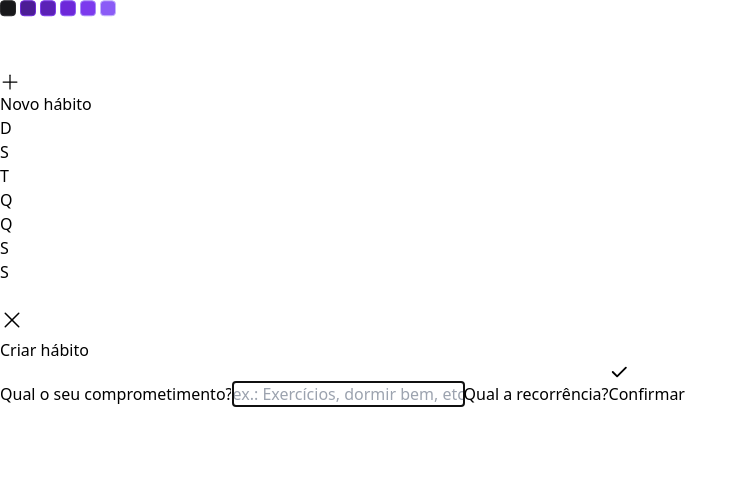
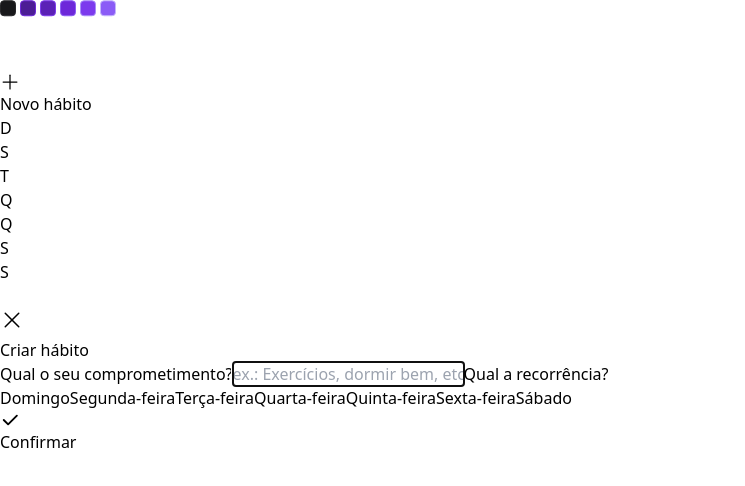
Before and after one commit to ErickSilva2605/rocketseat-nlw-setup, a React (Vite) app in the folder web/: page / in a window 1280 px wide. Both pictures are taken after a click on the button "Novo hábito". Shown: the top 486 px of the page, without its empty margins (0-745 px from the left). Built offline with nearby package versions, Linux system fonts and the light colour scheme.

Commit message:
Criando os checkboxes na web

```diff
--- a/web/package.json
+++ b/web/package.json
@@ -9,6 +9,7 @@
     "preview": "vite preview"
   },
   "dependencies": {
+    "@radix-ui/react-checkbox": "^1.0.1",
     "@radix-ui/react-dialog": "^1.0.2",
     "@radix-ui/react-popover": "^1.0.3",
     "clsx": "^1.2.1",
--- a/web/src/components/HabitDay.tsx
+++ b/web/src/components/HabitDay.tsx
@@ -1,6 +1,8 @@
 import * as Popover from '@radix-ui/react-popover';
+import * as Checkbox from '@radix-ui/react-checkbox';
 import clsx from 'clsx';
 import { ProgressBar } from './ProgressBar';
+import { Check } from 'phosphor-react';
 
 interface HabitDayProps {
   completed: number,
@@ -29,6 +31,23 @@
 
           <ProgressBar progress={completedPercentage} />
 
+          <div className="mt-6 flex flex-col gap-3">
+            <Checkbox.Root className="flex items-center gap-3 group">
+              <div className="h-8 w-8 rounded-lg flex items-center justify-center bg-zinc-900 border-2 border-zinc-800 group-data-[state=checked]:bg-green-500 group-data-[state=checked]:border-green-500">
+                <Checkbox.Indicator>
+                  <Check
+                    size={20}
+                    className="text-white"
+                  />
+                </Checkbox.Indicator>
+              </div>
+
+              <span className="font-semibold text-xl text-white leading-tight group-data-[state=checked]:line-through group-data-[state=checked]:text-zinc-400">
+                Alimentação saudável
+              </span>
+            </Checkbox.Root>
+          </div>
+
           <Popover.Arrow
             height={8}
             width={16}
--- a/web/src/components/NewHabitForm.tsx
+++ b/web/src/components/NewHabitForm.tsx
@@ -1,4 +1,15 @@
+import * as Checkbox from "@radix-ui/react-checkbox";
 import { Check } from "phosphor-react";
+
+const availableWeekDays = [
+  'Domingo',
+  'Segunda-feira',
+  'Terça-feira',
+  'Quarta-feira',
+  'Quinta-feira',
+  'Sexta-feira',
+  'Sábado'
+]
 
 export function NewHabitForm() {
   return (
@@ -25,6 +36,32 @@
         Qual a recorrência?
       </label>
 
+      <div className="flex flex-col gap-2 mt-3">
+        {
+          availableWeekDays.map((weekDay, index) => {
+            return (
+              <Checkbox.Root
+                key={weekDay}
+                className="flex items-center gap-3 group"
+              >
+                <div className="h-8 w-8 rounded-lg flex items-center justify-center bg-zinc-900 border-2 border-zinc-800 group-data-[state=checked]:bg-green-500 group-data-[state=checked]:border-green-500">
+                  <Checkbox.Indicator>
+                    <Check
+                      size={20}
+                      className="text-white"
+                    />
+                  </Checkbox.Indicator>
+                </div>
+
+                <span className="text-white leading-tight">
+                  {weekDay}
+                </span>
+              </Checkbox.Root>
+            )
+          })
+        }
+      </div>
+
       <button
         type="submit"
         className="mt-6 rounded-lg p-4 flex items-center justify-center gap-3 font-semibold bg-green-600 hover:bg-green-500"
```
Also changed, not shown: 1 other file (tests, documents, lock files or other folders).
